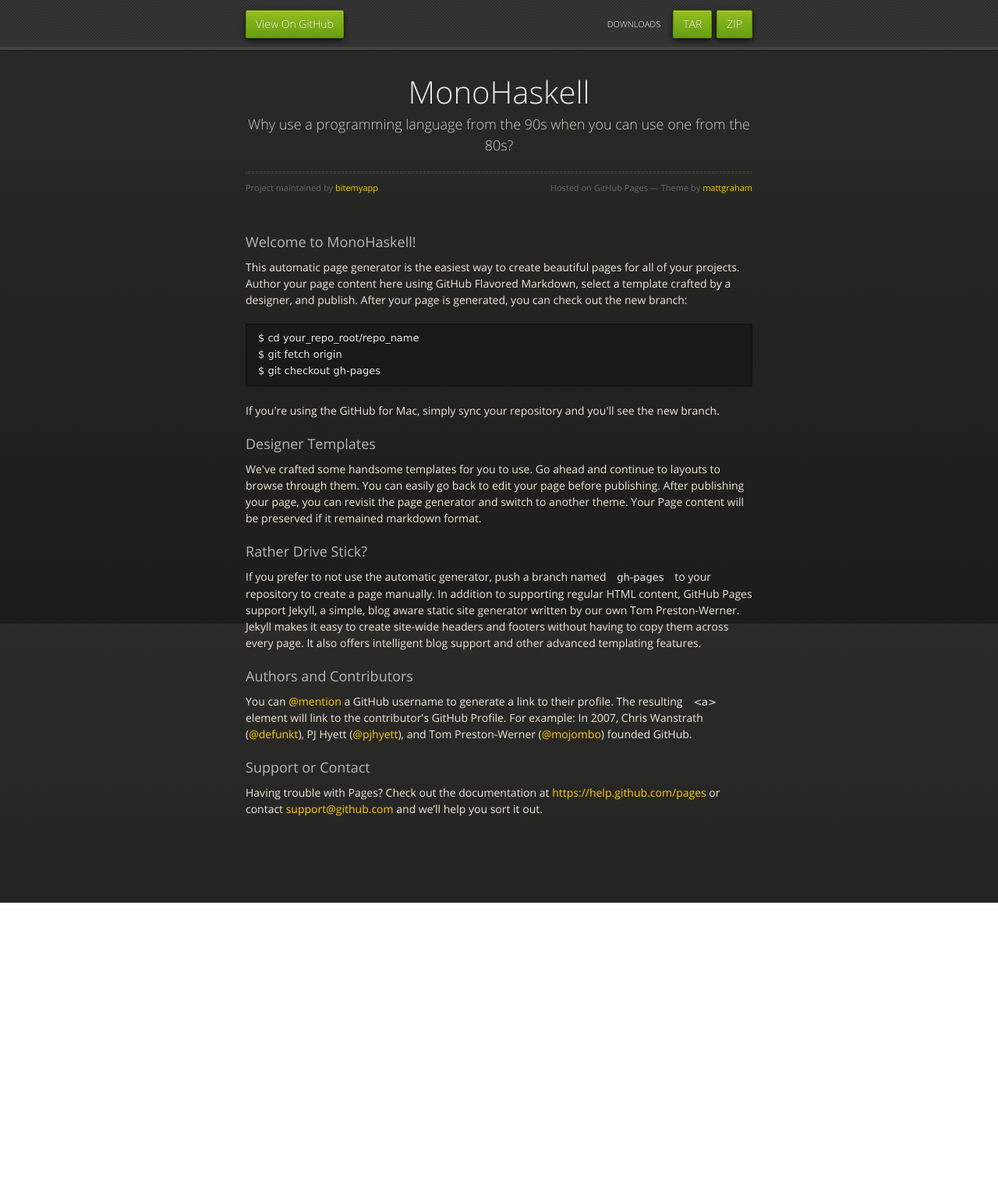
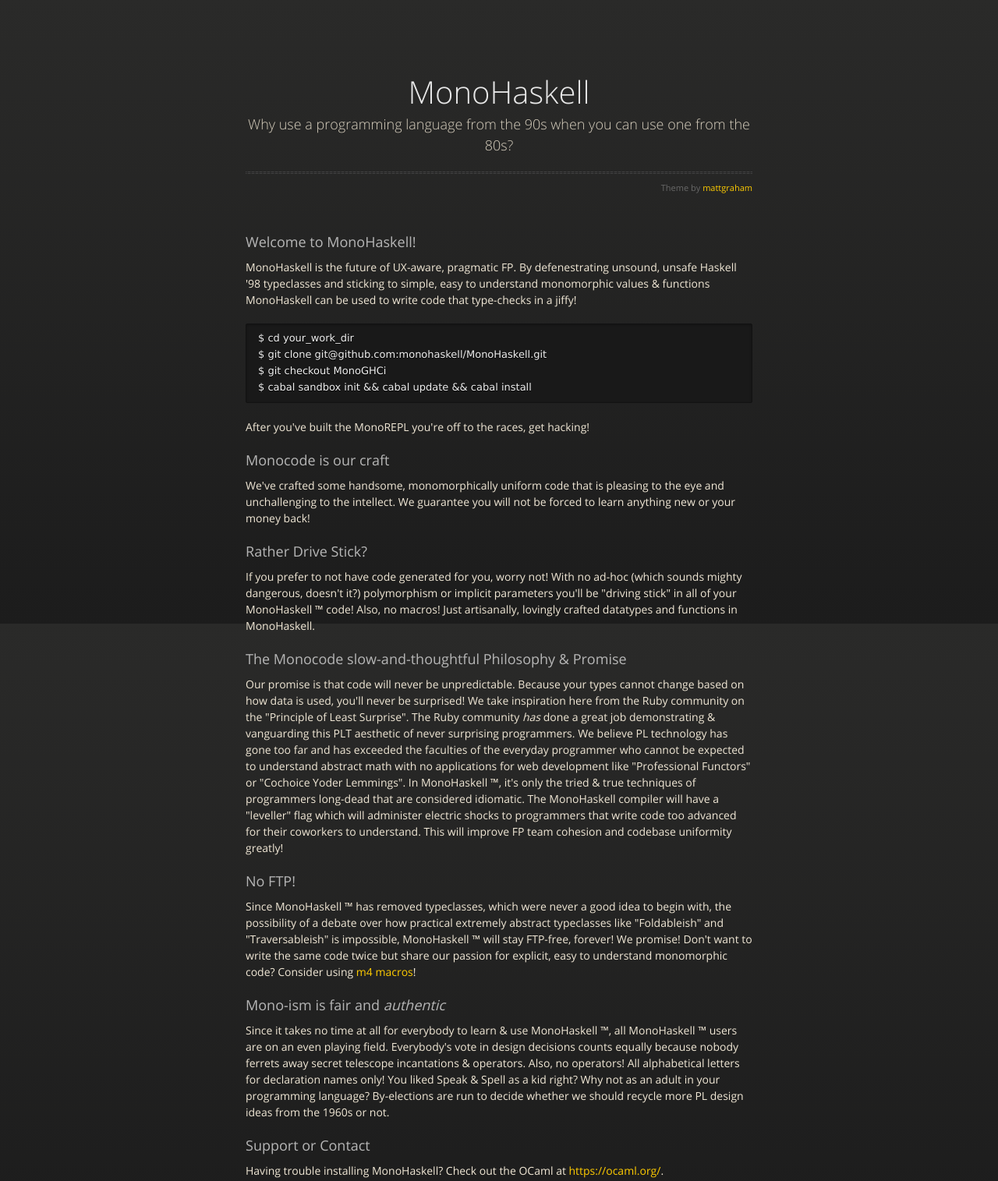
Before and after one commit to bitemyapp/monohaskell, a plain HTML site: page index.html in a window 1280 px wide. Shown: the top 1515 px of the page at 78% size. Before the commit the page ends 1158 px from the top, so only its background shows below. Drawn offline with nearby package versions, Linux system fonts and the light colour scheme.

Commit message:
authentic

```diff
--- a/index.html
+++ b/index.html
@@ -3,7 +3,7 @@
   <head>
     <meta charset="utf-8">
     <meta http-equiv="X-UA-Compatible" content="chrome=1">
-    <title>MonoHaskell by bitemyapp</title>
+    <title>MonoHaskell</title>
     <link rel="stylesheet" href="stylesheets/styles.css">
     <link rel="stylesheet" href="stylesheets/pygment_trac.css">
     <script src="https://ajax.googleapis.com/ajax/libs/jquery/1.7.1/jquery.min.js"></script>
@@ -18,15 +18,6 @@
 
   </head>
   <body>
-      <div id="header">
-        <nav>
-          <li class="fork"><a href="https://github.com/bitemyapp/monohaskell">View On GitHub</a></li>
-          <li class="downloads"><a href="https://github.com/bitemyapp/monohaskell/zipball/master">ZIP</a></li>
-          <li class="downloads"><a href="https://github.com/bitemyapp/monohaskell/tarball/master">TAR</a></li>
-          <li class="title">DOWNLOADS</li>
-        </nav>
-      </div><!-- end header -->
-
     <div class="wrapper">
 
       <section>
@@ -34,41 +25,51 @@
           <h1>MonoHaskell</h1>
           <p>Why use a programming language from the 90s when you can use one from the 80s?</p>
           <hr>
-          <span class="credits left">Project maintained by <a href="https://github.com/bitemyapp">bitemyapp</a></span>
-          <span class="credits right">Hosted on GitHub Pages &mdash; Theme by <a href="https://twitter.com/michigangraham">mattgraham</a></span>
+          <span class="credits right">Theme by <a href="https://twitter.com/michigangraham">mattgraham</a></span>
         </div>
 
         <h3>
+
 <a id="welcome-to-monohaskell" class="anchor" href="#welcome-to-monohaskell" aria-hidden="true"><span class="octicon octicon-link"></span></a>Welcome to MonoHaskell!</h3>
 
-<p>This automatic page generator is the easiest way to create beautiful pages for all of your projects. Author your page content here using GitHub Flavored Markdown, select a template crafted by a designer, and publish. After your page is generated, you can check out the new branch:</p>
+<p>MonoHaskell is the future of UX-aware, pragmatic FP. By defenestrating unsound, unsafe Haskell '98 typeclasses and sticking to simple, easy to understand monomorphic values &amp; functions MonoHaskell can be used to write code that type-checks in a jiffy!</p>
 
-<pre><code>$ cd your_repo_root/repo_name
-$ git fetch origin
-$ git checkout gh-pages
+<pre><code>$ cd your_work_dir
+$ git clone git@github.com:monohaskell/MonoHaskell.git
+$ git checkout MonoGHCi
+$ cabal sandbox init && cabal update && cabal install
 </code></pre>
 
-<p>If you're using the GitHub for Mac, simply sync your repository and you'll see the new branch.</p>
+<p>After you've built the MonoREPL you're off to the races, get hacking!</p>
 
 <h3>
-<a id="designer-templates" class="anchor" href="#designer-templates" aria-hidden="true"><span class="octicon octicon-link"></span></a>Designer Templates</h3>
+<a id="designer-templates" class="anchor" href="#designer-templates" aria-hidden="true"><span class="octicon octicon-link"></span></a>Monocode is our craft</h3>
 
-<p>We've crafted some handsome templates for you to use. Go ahead and continue to layouts to browse through them. You can easily go back to edit your page before publishing. After publishing your page, you can revisit the page generator and switch to another theme. Your Page content will be preserved if it remained markdown format.</p>
+<p>We've crafted some handsome, monomorphically uniform code that is pleasing to the eye and unchallenging to the intellect. We guarantee you will not be forced to learn anything new or your money back!</p>
 
 <h3>
 <a id="rather-drive-stick" class="anchor" href="#rather-drive-stick" aria-hidden="true"><span class="octicon octicon-link"></span></a>Rather Drive Stick?</h3>
 
-<p>If you prefer to not use the automatic generator, push a branch named <code>gh-pages</code> to your repository to create a page manually. In addition to supporting regular HTML content, GitHub Pages support Jekyll, a simple, blog aware static site generator written by our own Tom Preston-Werner. Jekyll makes it easy to create site-wide headers and footers without having to copy them across every page. It also offers intelligent blog support and other advanced templating features.</p>
+<p>If you prefer to not have code generated for you, worry not! With no ad-hoc (which sounds mighty dangerous, doesn't it?) polymorphism or implicit parameters you'll be "driving stick" in all of your MonoHaskell &#8482; code! Also, no macros! Just artisanally, lovingly crafted datatypes and functions in MonoHaskell.</p>
 
 <h3>
-<a id="authors-and-contributors" class="anchor" href="#authors-and-contributors" aria-hidden="true"><span class="octicon octicon-link"></span></a>Authors and Contributors</h3>
+<a id="authors-and-contributors" class="anchor" href="#authors-and-contributors" aria-hidden="true"><span class="octicon octicon-link"></span></a>The Monocode slow-and-thoughtful Philosophy &amp; Promise</h3>
 
-<p>You can <a href="https://github.com/blog/821" class="user-mention">@mention</a> a GitHub username to generate a link to their profile. The resulting <code>&lt;a&gt;</code> element will link to the contributor's GitHub Profile. For example: In 2007, Chris Wanstrath (<a href="https://github.com/defunkt" class="user-mention">@defunkt</a>), PJ Hyett (<a href="https://github.com/pjhyett" class="user-mention">@pjhyett</a>), and Tom Preston-Werner (<a href="https://github.com/mojombo" class="user-mention">@mojombo</a>) founded GitHub.</p>
+<p>Our promise is that code will never be unpredictable. Because your types cannot change based on how data is used, you'll never be surprised! We take inspiration here from the Ruby community on the "Principle of Least Surprise". The Ruby community <em>has</em> done a great job demonstrating &amp; vanguarding this PLT aesthetic of never surprising programmers. We believe PL technology has gone too far and has exceeded the faculties of the everyday programmer who cannot be expected to understand abstract math with no applications for web development like "Professional Functors" or "Cochoice Yoder Lemmings". In MonoHaskell &#8482;, it's only the tried &amp; true techniques of programmers long-dead that are considered idiomatic. The MonoHaskell compiler will have a "leveller" flag which will administer electric shocks to programmers that write code too advanced for their coworkers to understand. This will improve FP team cohesion and codebase uniformity greatly!</p>
+
+<h3>
+<a id="no-ftp-here" class="anchor" href="#no-ftp" aria-hidden="true"><span class="octicon octicon-link"></span></a>No FTP!</h3>
+
+<p>Since MonoHaskell &#8482; has removed typeclasses, which were never a good idea to begin with, the possibility of a debate over how practical extremely abstract typeclasses like "Foldableish" and "Traversableish" is impossible, MonoHaskell &#8482; will stay FTP-free, forever! We promise! Don't want to write the same code twice but share our passion for explicit, easy to understand monomorphic code? Consider using <a href="https://www.gnu.org/software/m4/">m4 macros</a>! </p>
+
+<h3>
+<a id="egalitarianism" class="anchor" href="#egalitarianism" aria-hidden="true"><span class="octicon octicon-link"></span></a>Mono-ism is fair and <em>authentic</em></h3>
+<p>Since it takes no time at all for everybody to learn &amp; use MonoHaskell &#8482;, all MonoHaskell &#8482; users are on an even playing field. Everybody's vote in design decisions counts equally because nobody ferrets away secret telescope incantations &amp; operators. Also, no operators! All alphabetical letters for declaration names only! You liked Speak &amp; Spell as a kid right? Why not as an adult in your programming language? By-elections are run to decide whether we should recycle more PL design ideas from the 1960s or not.</p>
 
 <h3>
 <a id="support-or-contact" class="anchor" href="#support-or-contact" aria-hidden="true"><span class="octicon octicon-link"></span></a>Support or Contact</h3>
 
-<p>Having trouble with Pages? Check out the documentation at <a href="https://help.github.com/pages">https://help.github.com/pages</a> or contact <a href="mailto:support@github.com">support@github.com</a> and we’ll help you sort it out.</p>
+<p>Having trouble installing MonoHaskell? Check out the OCaml at <a href="https://ocaml.org/">https://ocaml.org/</a>.</p>
       </section>
 
     </div>
```
Also changed, not shown: 1 other file.
